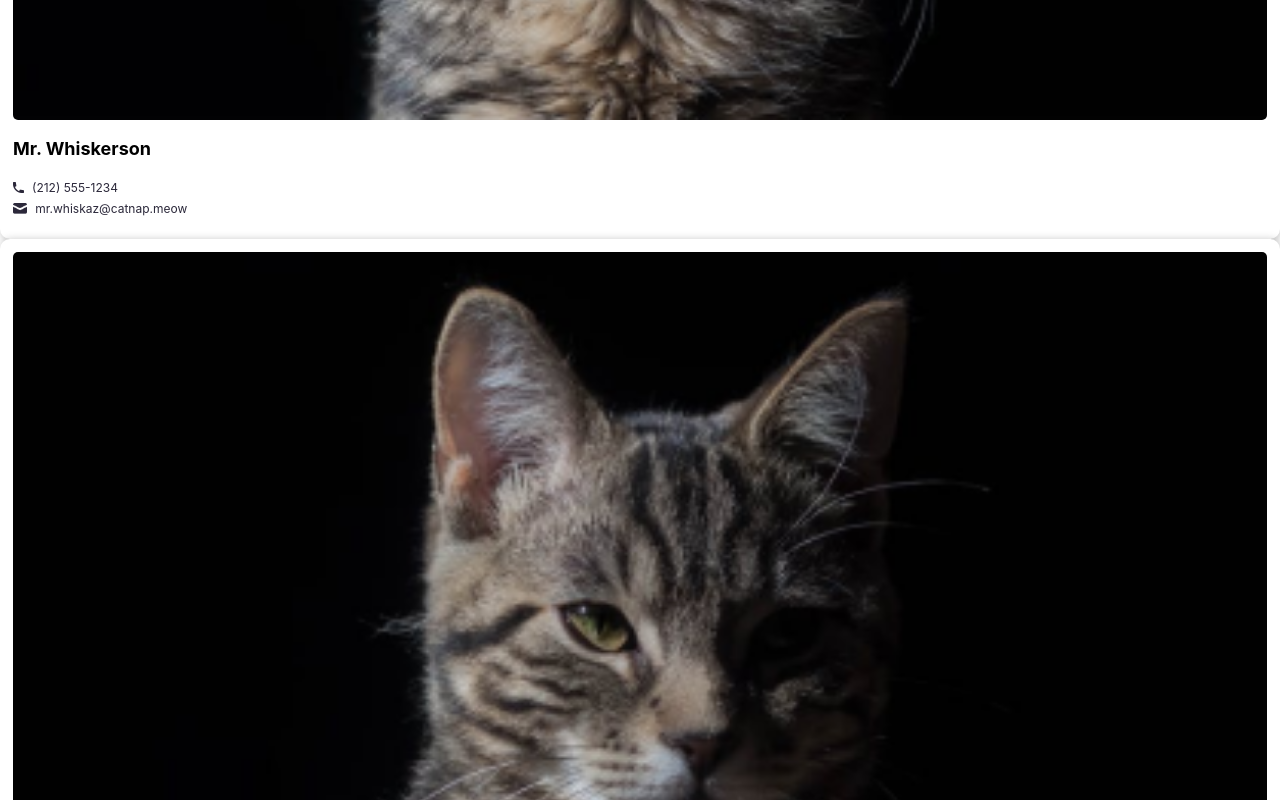
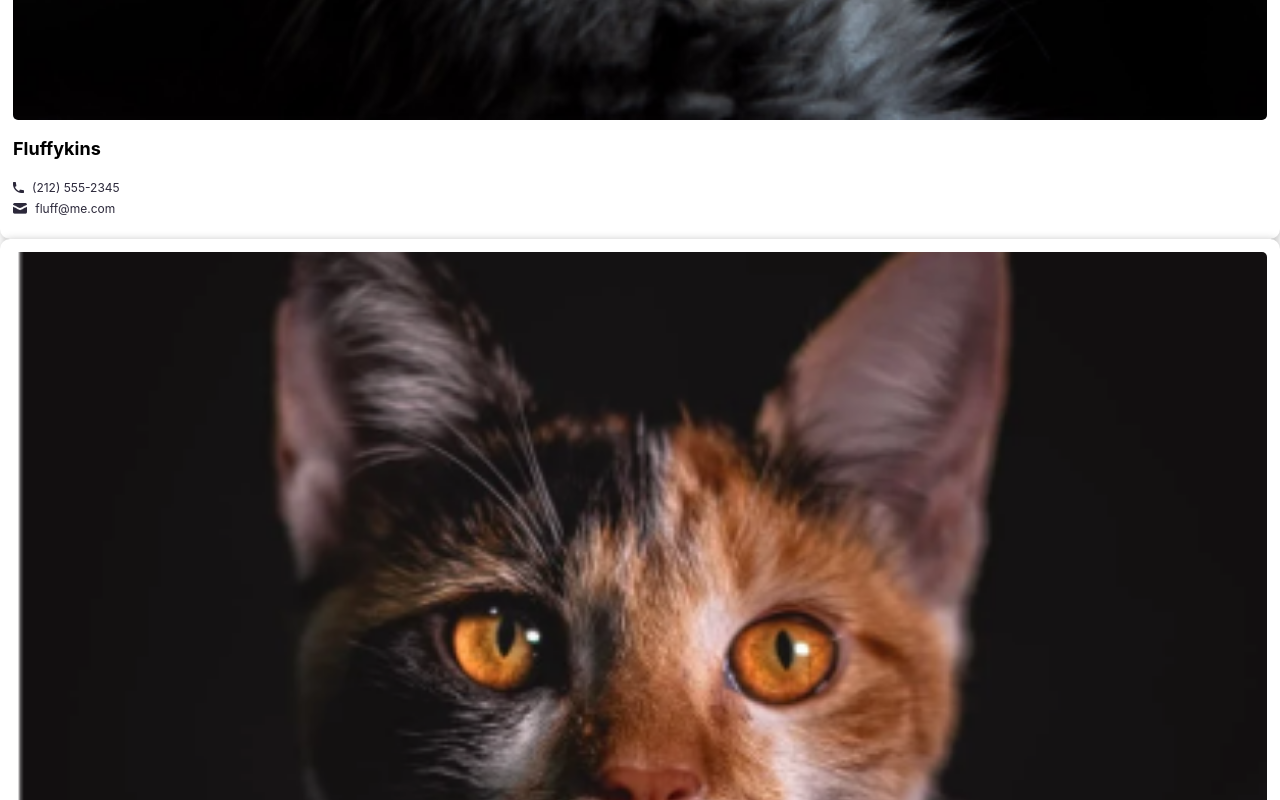
Before and after one commit to nsky80/airbnb_experiences, a React (Create React App) app: page / in a window 1280 px wide. Shown: the part 1820-2620 px from the top of the page. Built offline with nearby package versions, Linux system fonts and the light colour scheme.

Commit message:
formal param of props

```diff
--- a/src/App.js
+++ b/src/App.js
@@ -3,6 +3,22 @@ import Navbar from './components/Navbar';
 import Hero from "./components/Hero"
 import Card from "./components/Card"
 import Contact from './components/Contact';
+import mr_whiskerson from "./images/mr-whiskerson.png"
+import fluffykins from "./images/fluffykins.png"
+import felix from "./images/felix.png"
+import Pumpkin from "./images/pumpkin.png"
+/*
+This is how props will received at Contact function:
+
+{
+    img: "./images/mr-whiskerson.png",
+    name: "Mr. Whiskerson",
+    phone: "(212) 555-1234",
+    email: "mr.whiskaz@catnap.meow"
+}
+
+*/
+
 
 function App(){
   return (
@@ -12,25 +28,25 @@ function App(){
       {/* <Card /> */}
 
       <Contact
-                img="./images/mr-whiskerson.png"
+                img={mr_whiskerson}
                 name="Mr. Whiskerson"
                 phone="(212) 555-1234"
                 email="mr.whiskaz@catnap.meow"
             />
             <Contact
-                img="./images/fluffykins.png"
+                img={fluffykins}
                 name="Fluffykins"
                 phone="(212) 555-2345"
                 email="fluff@me.com"
             />
             <Contact
-                img="./images/felix.png"
+                img={felix}
                 name="Felix"
                 phone="(212) 555-4567"
                 email="thecat@hotmail.com"
             />
             <Contact
-                img="./images/pumpkin.png"
+                img={Pumpkin}
                 name="Pumpkin"
                 phone="(0800) CAT KING"
                 email="pumpkin@scrimba.com"
--- a/src/components/Contact.js
+++ b/src/components/Contact.js
@@ -1,19 +1,20 @@
-import mr_whiskerson from "../images/mr-whiskerson.png"
+
 import phone_icon from "../images/phone-icon.png"
 import mail_icon from "../images/mail-icon.png"
 
-export default function Contact() {
+export default function Contact(props) {
+    // console.log(props)
     return (
         <div className="contact-card">
-            <img src={mr_whiskerson}/>
-            <h3>Mr. Whiskerson</h3>
+            <img src={props.img}/>
+            <h3>{props.name}</h3>
             <div className="info-group">
                 <img src={phone_icon} />
-                <p>(212) 555-1234</p>
+                <p>{props.phone}</p>
             </div>
             <div className="info-group">
                 <img src={mail_icon} />
-                <p>mr.whiskaz@catnap.meow</p>
+                <p>{props.email}</p>
             </div>
         </div>
     )
```
